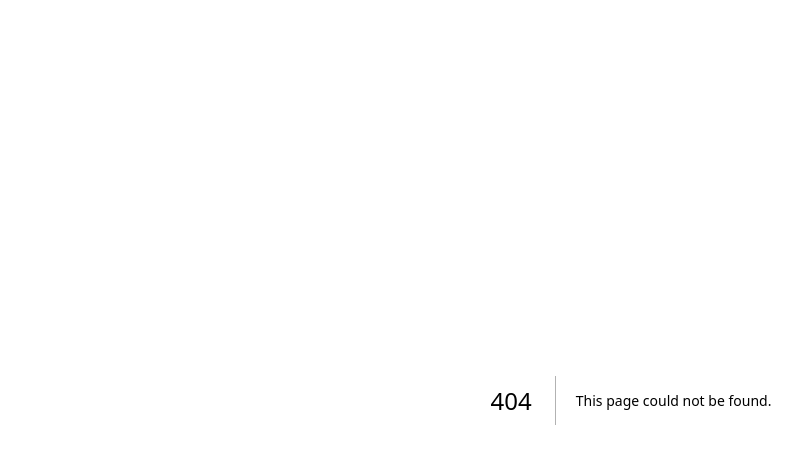
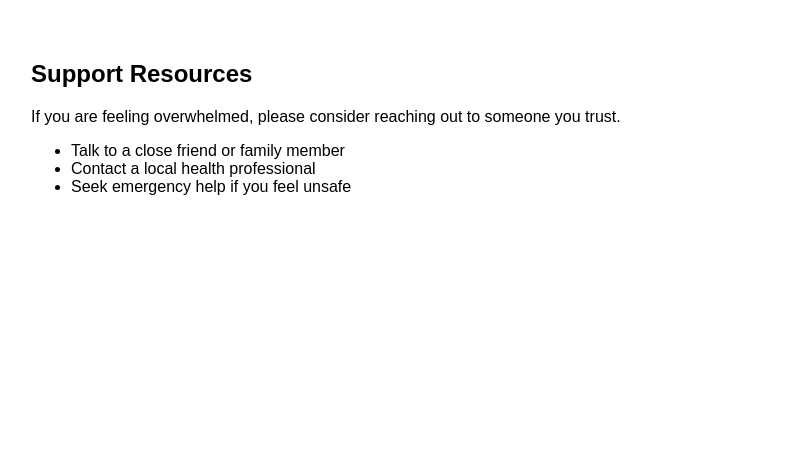
Before and after one commit to Rabbi111-cloud/Mental-Support-App, a Next.js app: page /resources in a window 1280 px wide. Before the commit this address had no page. Shown: the top 464 px of the page, without its empty margins (9-811 px from the left). Built offline with nearby package versions, Linux system fonts and the light colour scheme.

Commit message:
Create page.js

```diff
--- /dev/null
+++ b/app/resources/page.js
@@ -0,0 +1,18 @@
+export default function Resources() {
+  return (
+    <main style={{ padding: 40 }}>
+      <h2>Support Resources</h2>
+
+      <p>
+        If you are feeling overwhelmed, please consider reaching out
+        to someone you trust.
+      </p>
+
+      <ul>
+        <li>Talk to a close friend or family member</li>
+        <li>Contact a local health professional</li>
+        <li>Seek emergency help if you feel unsafe</li>
+      </ul>
+    </main>
+  )
+}
```
